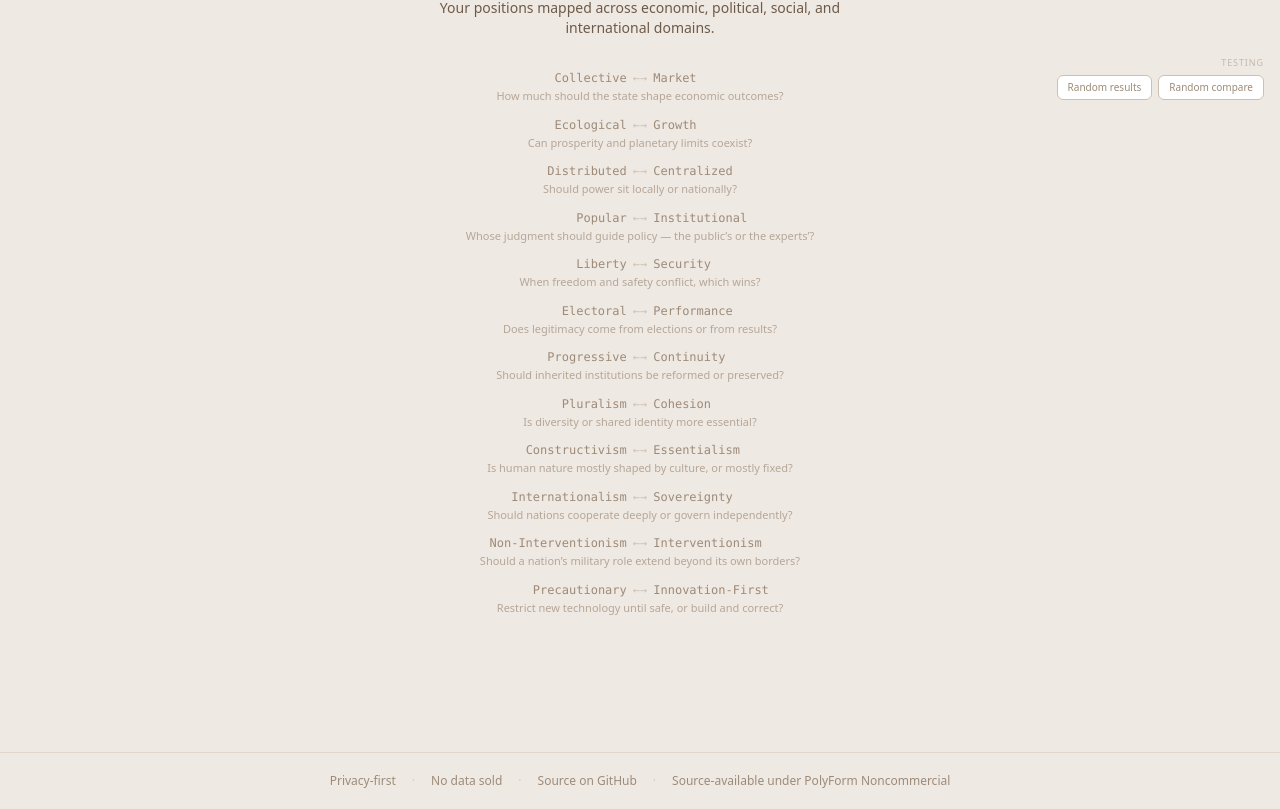
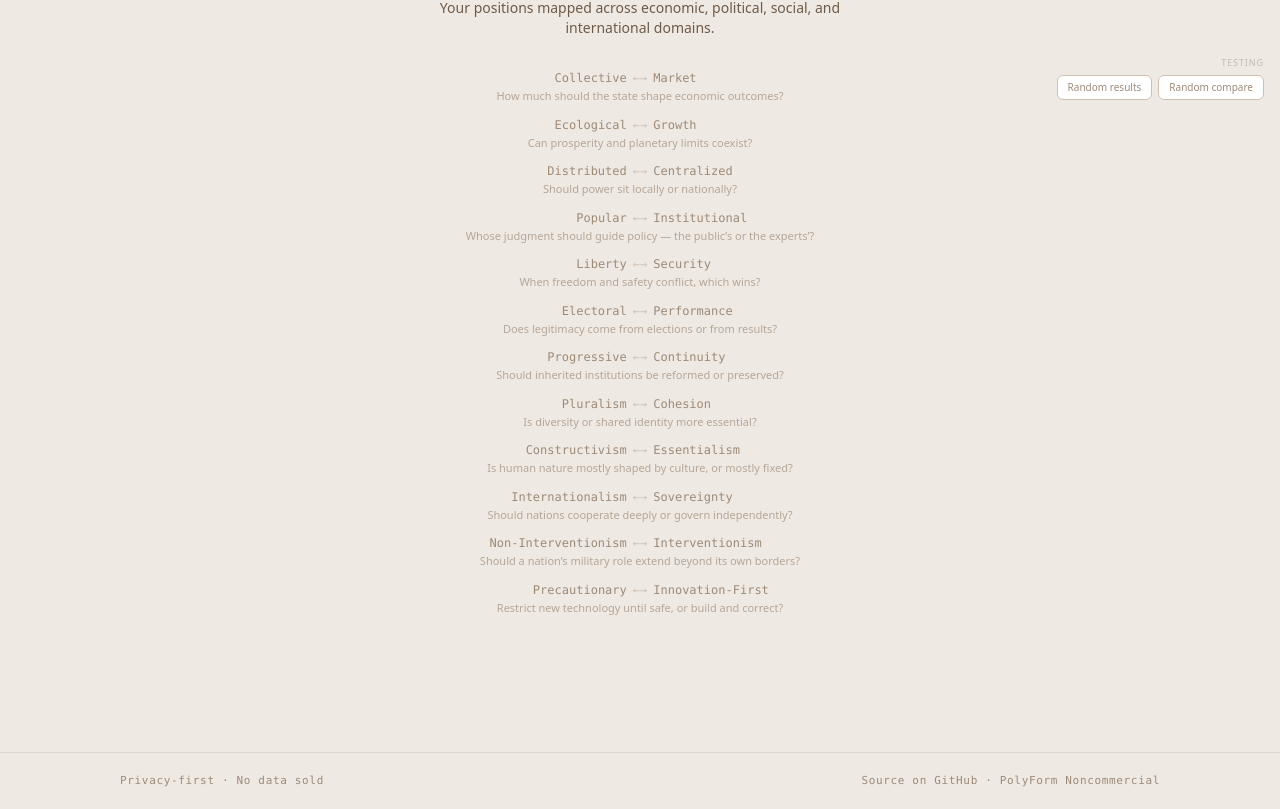
Before and after one commit to WrongerSandwich/governance-compass, a Next.js app: page / in a window 1280 px wide. Shown: the part 684-1493 px from the top of the page. Built offline with nearby package versions, Linux system fonts and the light colour scheme.

Commit message:
feat(design): regroup the footer onto the mono label layer

```diff
--- a/src/components/Footer.tsx
+++ b/src/components/Footer.tsx
@@ -1,11 +1,9 @@
 export function Footer() {
   return (
-    <footer className="border-t border-border-secondary px-4 py-5">
-      <div className="max-w-4xl mx-auto flex flex-wrap items-center justify-center gap-x-4 gap-y-1 text-xs text-text-tertiary">
-        <span>Privacy-first</span>
-        <span className="opacity-30">&middot;</span>
-        <span>No data sold</span>
-        <span className="opacity-30">&middot;</span>
+    <footer className="border-t border-border-secondary px-7 py-5">
+      <div className="max-w-[1040px] mx-auto flex flex-wrap items-center justify-between gap-2 mono-meta text-text-tertiary">
+        <span data-footer-group="privacy">Privacy-first &middot; No data sold</span>
+        <span data-footer-group="provenance">
           <a
             href="https://github.com/WrongerSandwich/governance-compass"
             target="_blank"
@@ -14,9 +12,7 @@ export function Footer() {
           >
             Source on GitHub
           </a>
-        <span className="opacity-30">&middot;</span>
-        <span>
-          Source-available under{" "}
+          {" · "}
           <a
             href="https://polyformproject.org/licenses/noncommercial/1.0.0/"
             target="_blank"
```
Also changed, not shown: 1 other file (tests, documents, lock files or other folders). Lines whose indentation alone changed are shown as unchanged.
